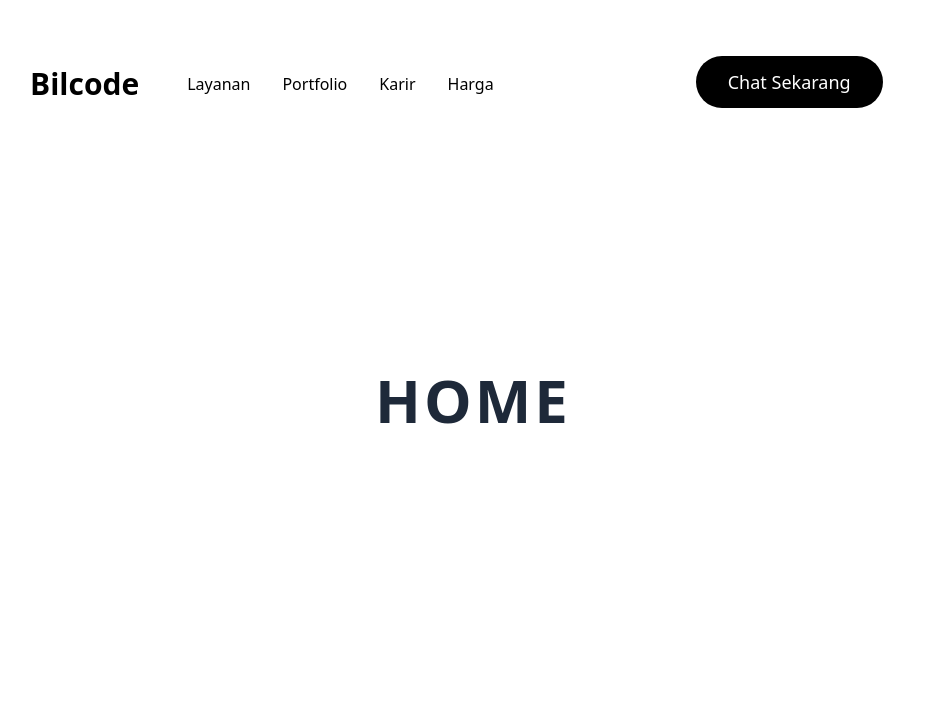
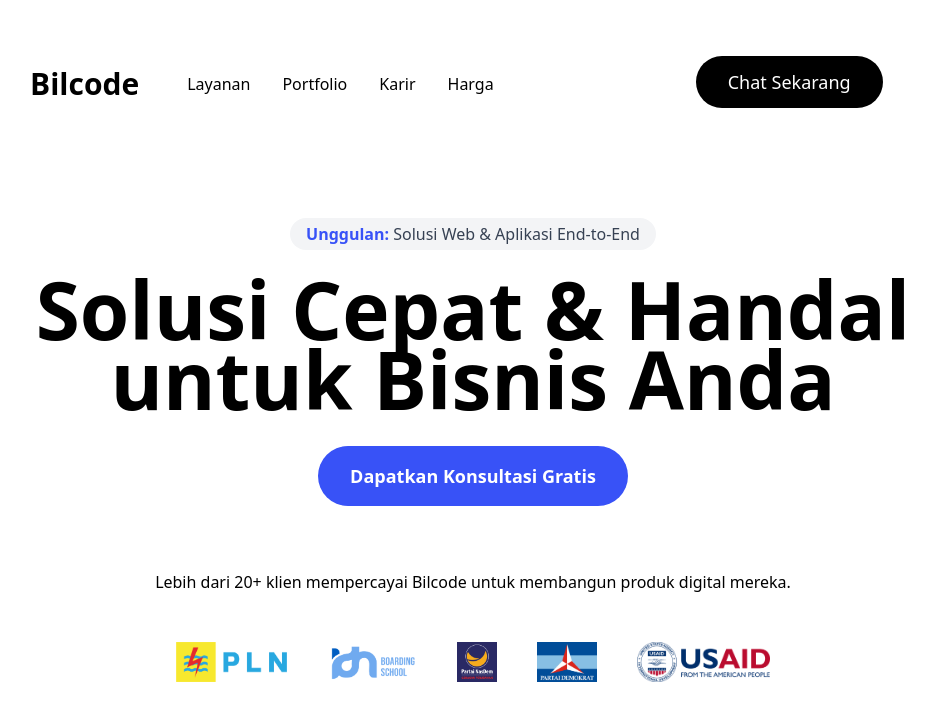
Before and after one commit to Bilcode-Technology/bilcode-fe, a React (Vite) app: page / in a window 1280 px wide. Shown: the top 720 px of the page, without its empty margins (167-1102 px from the left). Built offline with nearby package versions, Linux system fonts and the light colour scheme; a web font is replaced by a local one.

Commit message:
feat: Remove scroll transition for home and contact sections

```diff
--- a/src/App.jsx
+++ b/src/App.jsx
@@ -15,12 +15,10 @@ import FullScreenTransition from "./components/FullScreenTransition";
 gsap.registerPlugin(ScrollTrigger);
 
 const SECTION_NAMES = {
-  hero: "Home",
   services: "Services",
   portfolio: "Portfolio",
   team: "Our Team",
   testimonials: "Testimonials",
-  contact: "Contact",
 };
 
 const TEXT = "bilcode.id";
```
